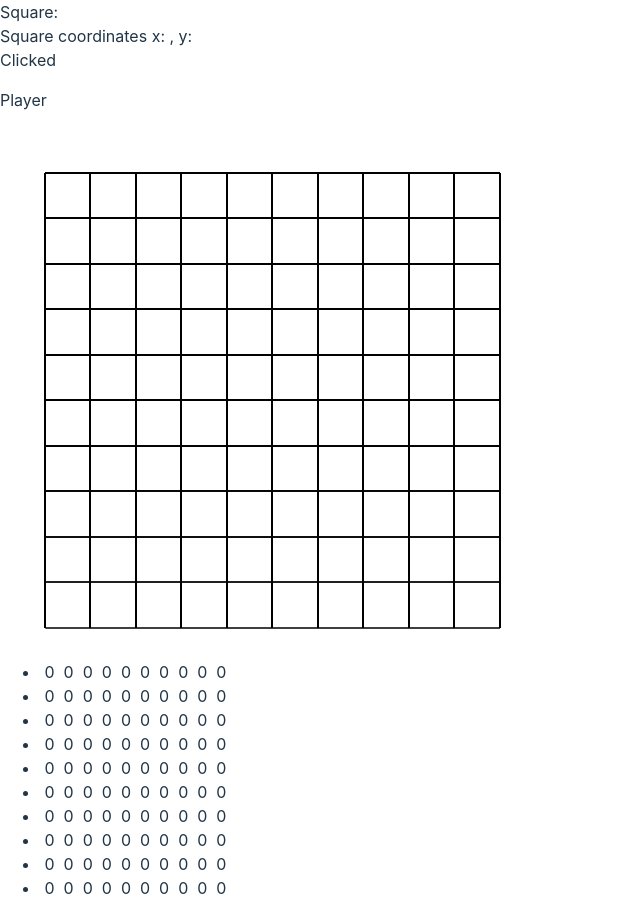
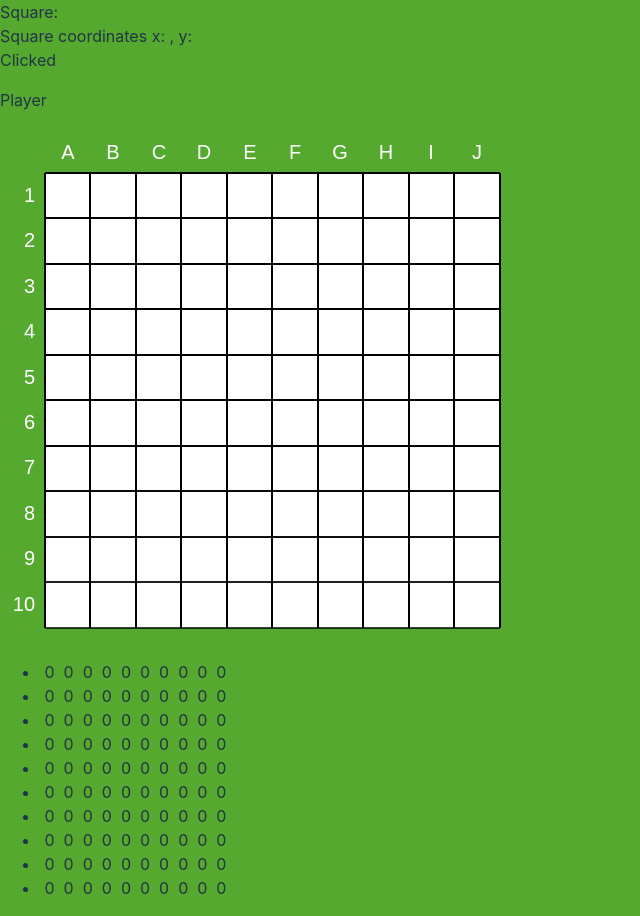
Before and after one commit to tomi135/seabattle, a React (Vite) app: page / in a window 1280 px wide. Shown: the whole page, without its empty margins (0-640 px from the left). Built offline with nearby package versions, Linux system fonts and the light colour scheme.

Commit message:
Changed background color

```diff
--- a/src/index.css
+++ b/src/index.css
@@ -4,7 +4,7 @@
   font-weight: 400;
 
   color-scheme: light dark;
-  color: rgba(255, 255, 255, 0.87);
+  color: rgba(115, 224, 94, 0.87);
   background-color: #242424;
 
   font-synthesis: none;
@@ -58,7 +58,7 @@ button:focus-visible {
 @media (prefers-color-scheme: light) {
   :root {
     color: #213547;
-    background-color: #ffffff;
+    background-color: #56a92f;
   }
   a:hover {
     color: #747bff;
```
